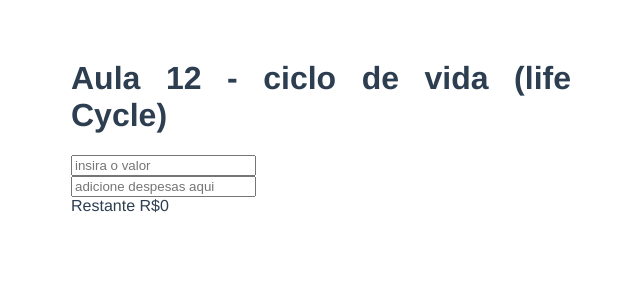
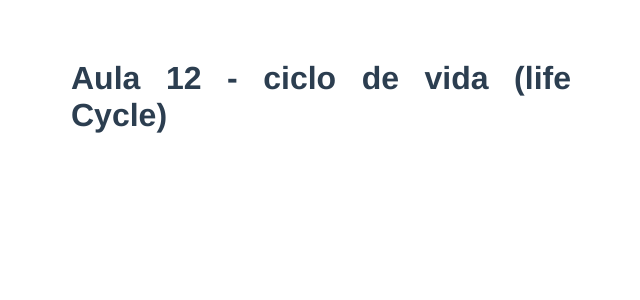
Before and after one commit to Ricardomjr-10/vuejsjornadadev, a Vue app: page / in a window 1280 px wide. Shown: the top 300 px of the page, without its empty margins (319-959 px from the left). Built offline with nearby package versions, Linux system fonts and the light colour scheme.

Commit message:
ciclo de vidas, Hooks

```diff
--- a/src/components/Aula_12.vue
+++ b/src/components/Aula_12.vue
@@ -1,10 +1,23 @@
 <template>
     <div class="container">
         <h1>Aula 12 - ciclo de vida (life Cycle)</h1>
+        <!-- Criação,
+            preparar o componente
+            ajax, inicializar algumas variaveis
+            não tem acesso ao template (DOM)
+          montagem,
+            inicializar um lib externa
+            precisa de acesso ao template (DOM)
+            tem acesso ao template
+          atualizacao
+            debug
+            update
+          desmontagem
+            remover tudo que for necessario para liberar (lib-destroy)
+            memoria
 
-        <input v-model="valor" type="number" placeholder="insira o valor"> <br>
-        <input v-model="despesa" type="number" placeholder="adicione despesas aqui"> <br>
-        <span>Restante </span>{{ 'R$' +Number(valor - despesa)}}
+            hooks-->
+
     </div>
 </template>
 
@@ -12,8 +25,7 @@
 export default {
     data() {
         return {
-            valor:'',
-            despesa: ''
+
         }
     },
     watch: {
@@ -23,6 +35,25 @@ export default {
 
     },
     methods: {
+
+    },
+    // HOOKS
+    beforeCreate() {
+
+    },
+    created () {
+
+    },
+    beforeMount() {
+
+    },
+    mounted() {
+
+    },
+    beforeUnmount() {
+
+    },
+    unmounted() {
 
     }
 }
```
